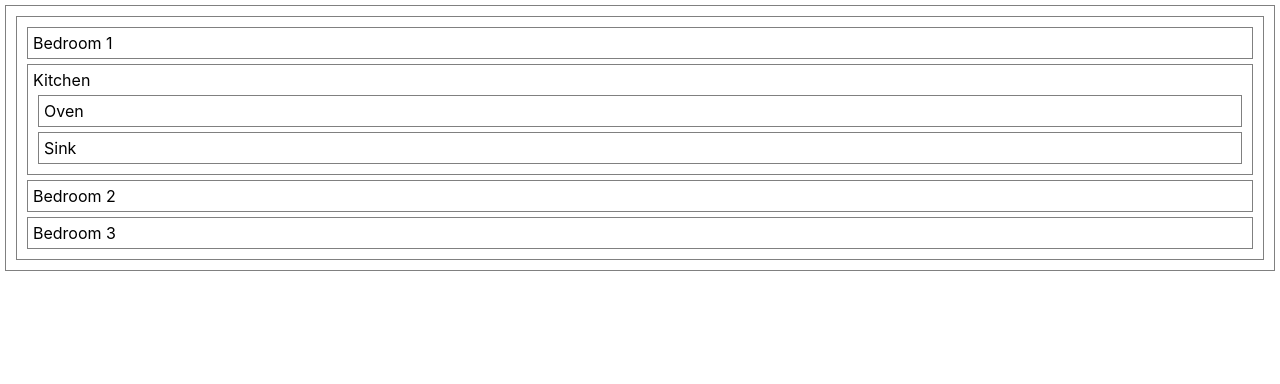
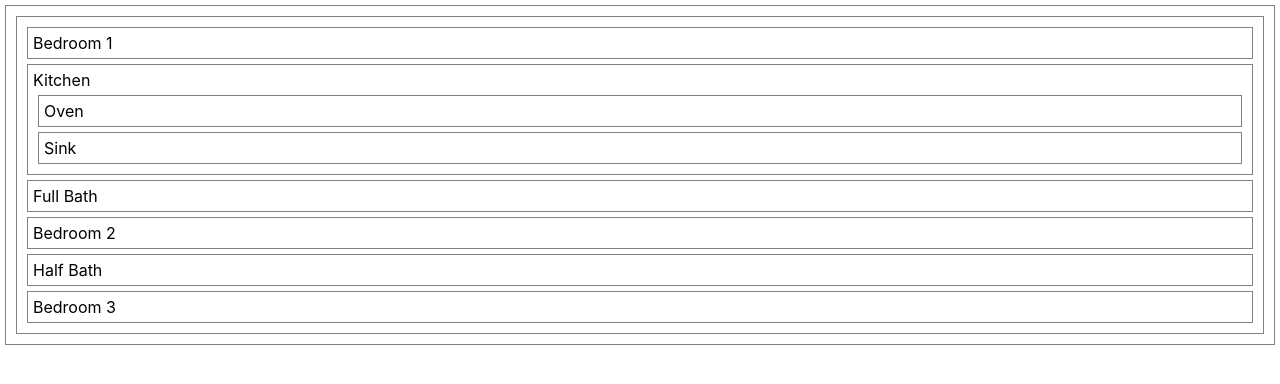
Before and after one commit to jhudson357/floorplan-lab, a React (Create React App) app: page / in a window 1280 px wide. Shown: the top 384 px of the page. Built offline with nearby package versions, Linux system fonts and the light colour scheme.

Commit message:
add Bath component

```diff
--- a/src/Bath.jsx
+++ b/src/Bath.jsx
@@ -0,0 +1,9 @@
+const Bath = (props) => {
+  return (
+    <div>
+      {props.size} Bath
+    </div>
+  );
+}
+
+export default Bath;
--- a/src/Floorplan.jsx
+++ b/src/Floorplan.jsx
@@ -10,10 +10,11 @@ const Floorplan = (props) => {
       <div>
         <Kitchen />
       </div>
+      <Bath size='Full'/>
       <Bedroom bedNum='2'/>
+      {/* <LivingRoom /> */}
+      <Bath size='Half'/>
       <Bedroom bedNum='3'/>
-      {/* <LivingRoom />
-      <Bath /> */}
     </div>
   );
 }
```
